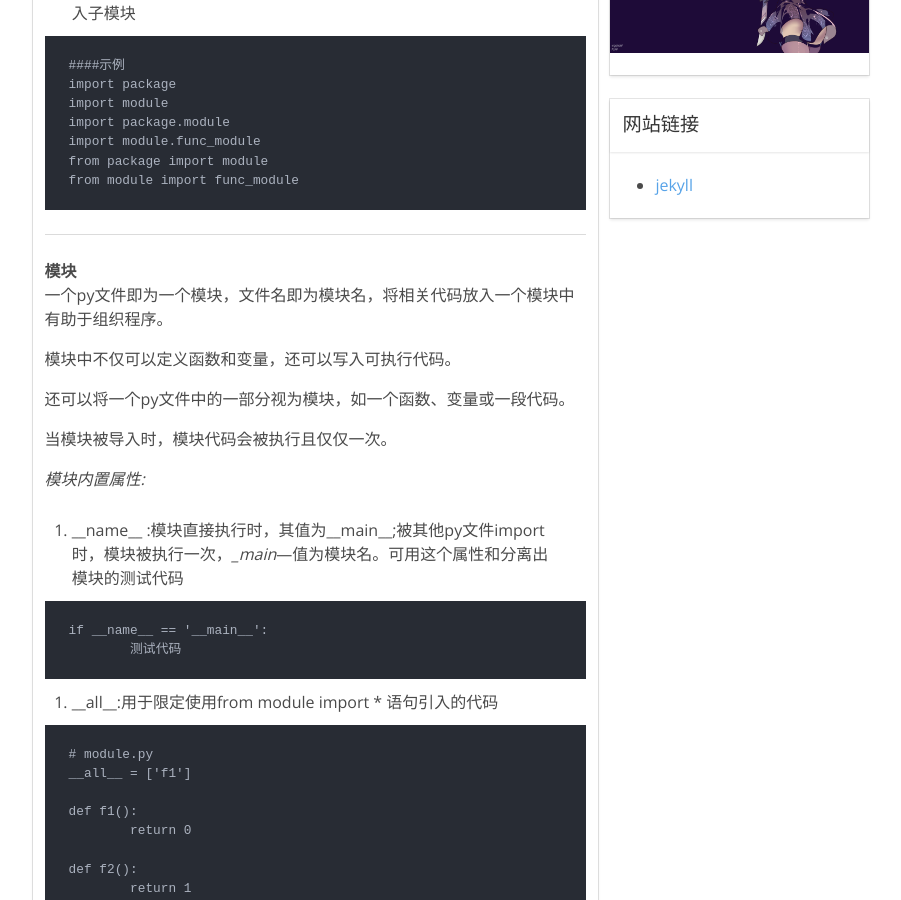
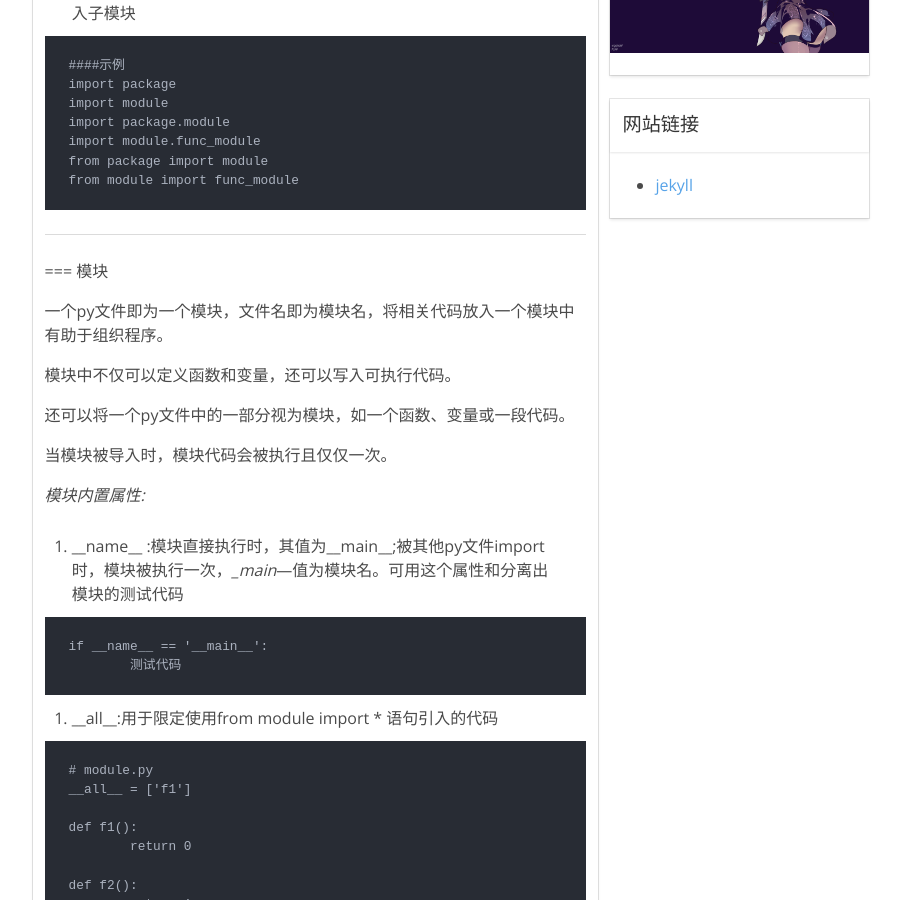
Before and after one commit to Ghivern/Ghivern.github.io, a Jekyll site: the page built from _posts/Python/2019-8-29-module-and-package.md, in a window 1280 px wide and 900 px high, scrolled down 558 px. Shown: the whole window, without its empty margins (183-1084 px from the left). Built offline with Jekyll 4.4.1, drawn with Linux system fonts in a browser that asks for light colours; comment, search, counter and statistics services are not loaded.

```diff
--- a/_posts/Python/2019-8-29-module-and-package.md
+++ b/_posts/Python/2019-8-29-module-and-package.md
@@ -27,7 +27,7 @@ from module import func_module
 
 ------------------------------
 
-# 模块
+=== 模块
 
 一个py文件即为一个模块，文件名即为模块名，将相关代码放入一个模块中有助于组织程序。
 
```
